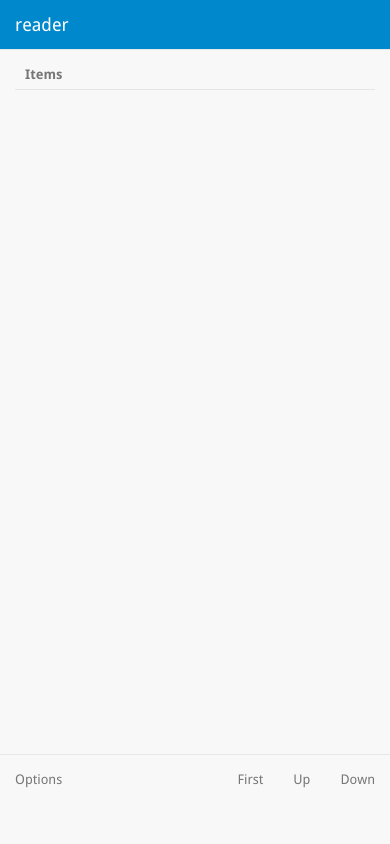
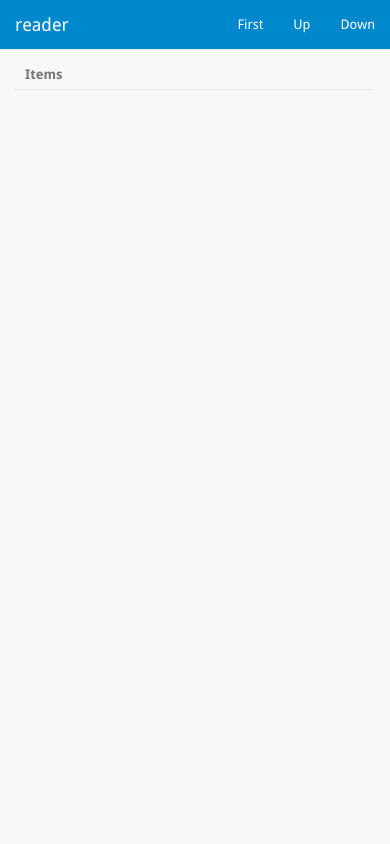
Before and after one commit to jochenklar/reader2, a Django app: page / in a window 390 px wide. Run offline with Django 3.2, Linux system fonts and the light colour scheme; the visitor is signed in with stand-in values (Sample User, id 1); data that the repository does not hold is empty; some libraries are stand-ins or nearby versions.

Commit message:
Remove mobile navigation bar

```diff
--- a/reader/static/style.css
+++ b/reader/static/style.css
@@ -70,10 +70,6 @@ nav.navbar-fixed-top a:focus,
 nav.navbar-fixed-top a:visited,
 nav.navbar-fixed-top a:hover {
     color: #fff !important;
-}
-
-nav.navbar-fixed-bottom {
-    height: 90px;
 }
 
 /* sidebar */
--- a/reader/templates/navigation.html
+++ b/reader/templates/navigation.html
@@ -6,7 +6,7 @@
         <a class="navbar-brand" href="/">reader</a>
 
         {% if not login %}
-        <ul class="nav navbar-nav hidden-xs">
+        <ul class="nav navbar-nav pull-right">
             <li><a href="" ng-click="firstItem();">First</a></li>
             <li><a href="" ng-click="prevItem();">Up</a></li>
             <li><a href="" ng-click="nextItem();">Down</a></li>
@@ -15,21 +15,4 @@
     </div>
 </nav>
 
-{% if not login %}
-<nav class="navbar navbar-default navbar-fixed-bottom visible-xs" role="navigation">
-    <div class="navbar-header">
-        <ul class="nav navbar-nav">
-            <li ng-class="{'active': sidebarVisible}">
-                <a href="" ng-click="toogleSidebar();">Options</a>
-            </li>
-        </ul>
-        <ul class="nav navbar-nav pull-right">
-            <li><a href="" ng-click="firstItem();">First</a></li>
-            <li><a href="" ng-click="prevItem();">Up</a></li>
-            <li><a href="" ng-click="nextItem();">Down</a></li>
-        </ul>
-    </div>
-</nav>
-{% endif %}
-
 <!-- end navigation -->
```
